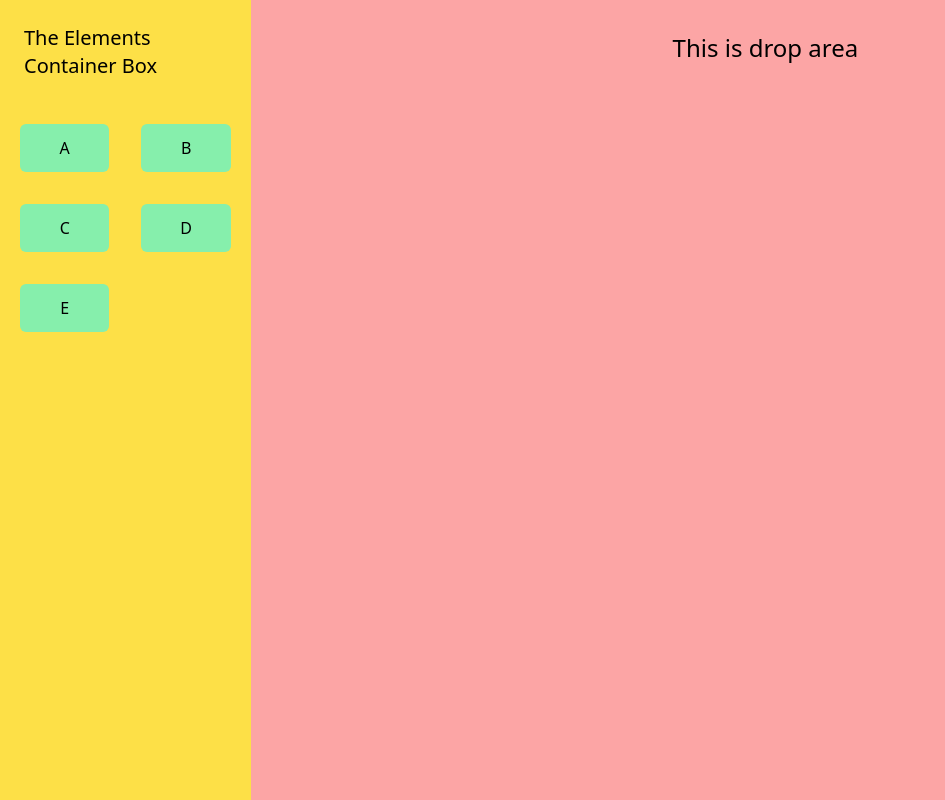
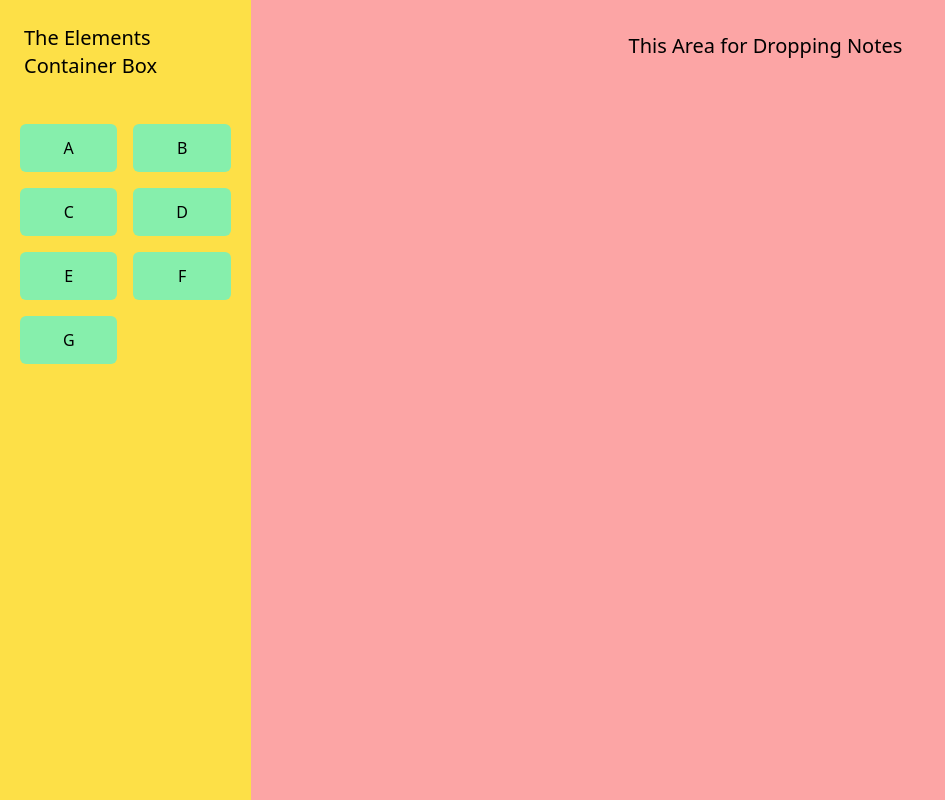
Before and after one commit to HaroonAsifMalik/iot_sample, a React (Create React App) app: page / in a window 1280 px wide. Shown: the whole page, without its empty margins (0-945 px from the left). Built offline with nearby package versions, Linux system fonts and the light colour scheme.

Commit message:
Implementing basic DND.

```diff
--- a/package.json
+++ b/package.json
@@ -4,12 +4,14 @@
   "private": true,
   "dependencies": {
     "@dnd-kit/core": "^6.0.8",
+    "@dnd-kit/modifiers": "^6.0.1",
     "@dnd-kit/sortable": "^7.0.2",
     "@dnd-kit/utilities": "^3.2.1",
     "@testing-library/jest-dom": "^5.17.0",
     "@testing-library/react": "^13.4.0",
     "@testing-library/user-event": "^13.5.0",
     "react": "^18.2.0",
+    "react-dnd-html5-backend": "^16.0.1",
     "react-dom": "^18.2.0",
     "react-scripts": "^5.0.1",
     "web-vitals": "^2.1.4"
--- a/src/App.js
+++ b/src/App.js
@@ -3,7 +3,7 @@ import { DndContext } from "@dnd-kit/core";
 import ElementContainer from "./components/ElementContainer";
 import DropArea from "./components/DropArea";
 
-//setting default position
+// setting default position
 const position = {
   x: 0,
   y: 0,
@@ -36,6 +36,16 @@ const notesData = [
     content: "E",
     position: { ...position },
   },
+  {
+    id: 6,
+    content: "F",
+    position: { ...position },
+  },
+  {
+    id: 7,
+    content: "G",
+    position: { ...position },
+  },
 ];
 
 export default function App() {
@@ -45,8 +55,8 @@ export default function App() {
     const note = notes.find((x) => x.id === ev.active.id);
     //assiging new positions
 
-    note.position.x += ev.delta.x;
-    note.position.y += ev.delta.y;
+    note.position.x += ev.over ? ev.delta.x : 0;
+    note.position.y += ev.over ? ev.delta.y : 0;
 
     //updates list
     const _notes = notes.map((x) => {
@@ -56,10 +66,12 @@ export default function App() {
     setNotes(_notes);
   }
   return (
-    <div className="flex h-screen bg-green-300">
+    <div className="flex h-full flex-left ">
       <DndContext onDragEnd={handleDragEnd}>
         <ElementContainer notes={notes} />
-        <DropArea />
+        <DropArea id="container1">
+          {({ setNodeRef }) => <div ref={setNodeRef} />}
+        </DropArea>
       </DndContext>
     </div>
   );
--- a/src/components/DropArea.js
+++ b/src/components/DropArea.js
@@ -1,19 +1,22 @@
 import React from "react";
 import { useDroppable } from "@dnd-kit/core";
-
-const combinedClassName = "w-full p-2 bg-red-300  text-2xl h-screen flex-left ";
-
-export default function DropArea({ children }) {
+export default function DropArea({ children, id, className }) {
   const { isOver, setNodeRef } = useDroppable({
-    id: "droppable",
+    id: id,
   });
   const style = {
     color: isOver ? "green" : undefined,
   };
 
   return (
-    <div ref={setNodeRef} style={{ ...style }} className={combinedClassName}>
-      <h1 className="justify-center flex p-3 m-3">This is drop area</h1>
+    <div
+      ref={setNodeRef}
+      style={{ ...style }}
+      className="w-full p-2 bg-red-300  text-2xl h-screen flex-left "
+    >
+      <h1 className="justify-center text-xl flex p-3 m-3">
+        This Area for Dropping Notes
+      </h1>
       {children}
     </div>
   );
--- a/src/components/Element.js
+++ b/src/components/Element.js
@@ -8,7 +8,6 @@ export default function Element({ note }) {
   const { attributes, listeners, setNodeRef, transform } = useDraggable({
     id: note.id,
   });
-
   const style = transform
     ? {
         transform: `translate3d(${transform.x}px, ${transform.y}px, 0)`,
--- a/src/components/ElementContainer.js
+++ b/src/components/ElementContainer.js
@@ -2,12 +2,12 @@ import Element from "./Element";
 function ElementContainer(props) {
   const { notes } = props;
   return (
-    <div className="bg-yellow-300 h-screen ">
+    <div className="bg-yellow-300 h-screen col-span-2">
       <h1 className="justify-center text-xl flex p-3 m-3">
         The Elements Container Box
       </h1>
 
-      <div className="grid gap-4 grid-cols-2 p-3">
+      <div className="grid  grid-cols-2 p-3">
         {notes.map((note) => (
           <Element key={note.id} note={note} />
         ))}
```
Also changed, not shown: 1 other file (tests, documents, lock files or other folders).
